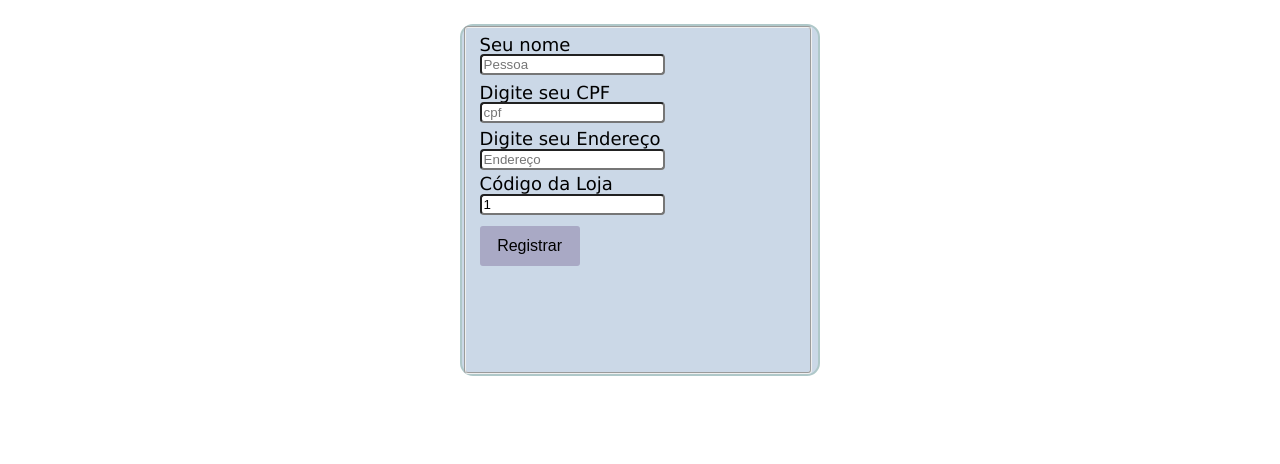
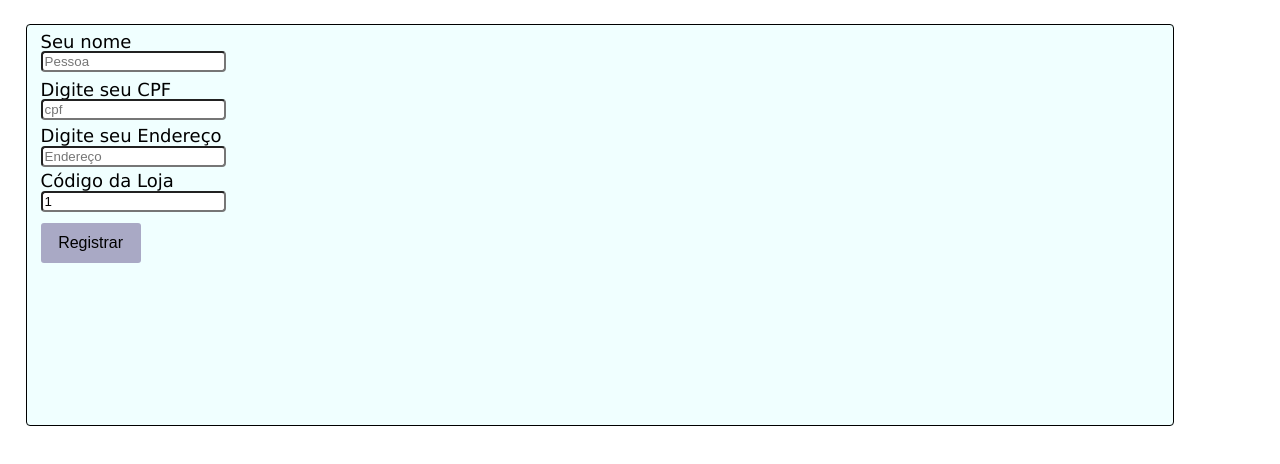
Before and after one commit to Ademir2021/app_manag_sales-js, a React (Create React App) app: page /form_person in a window 1280 px wide. Shown: the top 464 px of the page. Built offline with nearby package versions, Linux system fonts and the light colour scheme.

Commit message:
rename main.css for styles.css

```diff
--- a/src/components/persons/PersonForm.tsx
+++ b/src/components/persons/PersonForm.tsx
@@ -1,14 +1,13 @@
 import React from "react";
-import { Button } from "../users/UserButton";
 
-import "./main.css"
+import "./styles.css"
 
 export function PersonForm({ children, handleChange, handleSubmit, submit }: any) {
 
     return (
         <>
             <div className="main">
-                <main className="container">
+                <main className=''>
                 <fieldset className="fieldset">
                     <form className="f-form" onSubmit={handleSubmit}>
                         <label className="pers-name-label">Seu nome</label>
--- a/src/components/persons/PersonList.tsx
+++ b/src/components/persons/PersonList.tsx
@@ -1,5 +1,3 @@
-//import './index.css'
-
 export function PersonList(props: any) {
 
     return (
--- a/src/components/products/main.css
+++ b/src/components/persons/styles.css
@@ -2,12 +2,11 @@
     background-color: black;
     display: flex;
 }
-
 .fieldset{
     border-radius: var(--label-border-radius);
-    /* border: black solid 1px; */
+    border: black solid 1px;
     font-family: var(--label-font-family);
-    color: var(--label-color)
+    color: var(--label-color);
 }
 .main{
     padding: 16px;
@@ -17,35 +16,15 @@
     margin-right: auto;
     width: 90%;
     height: auto;
-    /* background-color: darkgray; */
+    /* background-color: rgb(197, 170, 170); */
     border-radius: var(--label-border-radius);
 }
-.container{
-    display:flex;
-    /* position: relative; */
-    /* padding: 3px; */
-    /* margin: auto; */
-    /* height: 6rem; */
-    /* width: auto; */
-    margin-left: auto;
-    margin-right: auto;
-    /* background: #e7e8ee; */
-    border-radius: var(--label-border-radius);
-    /* border: rgb(69, 69, 112) solid 1px; */
-}
 .f-form{
-    /* display: flex; */
     padding: 0px 0px 0px 0px;
     position:relative;
-    /* margin-left: auto; */
-    /* margin-right: auto; */
     width: 20rem;
-    /* border-radius: var(--label-border-radius); */
-    /* margin: auto; */
-    /* height: 0rem; */
-    /* border: gray solid 1px; */
 }
-.button-prod {
+.button-pers {
     position: absolute;
 	background-color: rgb(169, 169, 197);
     color: var(--label-color);
@@ -57,13 +36,13 @@
 	border: none;
 	transition: all 0.5s ease;
     left: 0.1rem;
-    top: 18.2rem;
+    top:12rem;
 }
-.button-prod:hover {
+.button-pers:hover {
     background-color: #444;
 	color: blue;
 }
-.prod-descr-label{
+.pers-name-label{
     position: absolute;
     left: 0.1rem;
     top: 0rem;
@@ -71,13 +50,13 @@
     font-size: var(--label-font-size);
     color: var(--label-color)
 }
-.prod-descr-input{
+.pers-name-input{
     position: absolute;
     left: 0.1rem;
     top: 1.3rem;
     border-radius: var(--label-border-radius);
 }
-.prod-val-max-label{
+.pers-cpf-label{
     position: absolute;
     left: 0.1rem;
     top: 3rem;
@@ -85,13 +64,13 @@
     font-size: var(--label-font-size);
     color: var(--label-color)
 }
-.prod-val-max-input{
+.pers-cpf-input{
     position: absolute;
     left: 0.1rem;
     top: 4.3rem;
     border-radius: var(--label-border-radius);
 }
-.prod-val-min-label{
+.pers-address-label{
     position: absolute;
     left: 0.1rem;
     top: 5.9rem;
@@ -99,13 +78,13 @@
     font-size: var(--label-font-size);
     color: var(--label-color)
 }
-.prod-val-min-input{
+.pers-address-input{
     position: absolute;
     left: 0.1rem;
     top: 7.2rem;
     border-radius: var(--label-border-radius);
 }
-.prod-brand-label{
+.pers-filial-label{
     position: absolute;
     left: 0.1rem;
     top: 8.7rem;
@@ -113,51 +92,9 @@
     font-size: var(--label-font-size);
     color: var(--label-color)
 }
-.prod-brand-input{
+.pers-filial-input{
     position: absolute;
     left: 0.1rem;
     top: 10rem;
     border-radius: var(--label-border-radius);
 }
-.prod-brand-label{
-    position: absolute;
-    left: 0.1rem;
-    top: 8.7rem;
-    font-family: var(--label-font-family);
-    font-size: var(--label-font-size);
-    color: var(--label-color)
-}
-.prod-brand-input{
-    position: absolute;
-    left: 0.1rem;
-    top: 10rem;
-    border-radius: var(--label-border-radius);
-}
-.prod-sector-label{
-    position: absolute;
-    left: 0.1rem;
-    top: 12rem;
-    font-family: var(--label-font-family);
-    font-size: var(--label-font-size);
-    color: var(--label-color)
-}
-.prod-sector-input{
-    position: absolute;
-    left: 0.1rem;
-    top: 13.2rem;
-    border-radius: var(--label-border-radius);
-}
-.prod-barcode-label{
-    position: absolute;
-    left: 0.1rem;
-    top: 15rem;
-    font-family: var(--label-font-family);
-    font-size: var(--label-font-size);
-    color: var(--label-color)
-}
-.prod-barcode-input{
-    position: absolute;
-    left: 0.1rem;
-    top: 16.3rem;
-    border-radius: var(--label-border-radius);
-}
--- a/src/components/products/ProductForm.tsx
+++ b/src/components/products/ProductForm.tsx
@@ -1,13 +1,12 @@
 import React from "react";
-import { Button } from "../users/UserButton";
 
-import "./main.css"
+import "./styles.css"
 
 export function ProductForm({ children, handleChange, handleSubmit, submit }: any) {
     return (
         <>
             <div className="main">
-                <main className="container">
+                <main className="">
                 <fieldset className="fieldset">
                     <form className="f-form" onSubmit={handleSubmit}>
                         <label className="prod-descr-label" >Descrição Produtos</label>
--- a/src/components/products/ProductList.tsx
+++ b/src/components/products/ProductList.tsx
@@ -1,7 +1,4 @@
-//import './index.css'
-
 export function ProductList(props: any) {
-
     return (
         <>
              <div style={{ color: "#00ff", fontSize: "12px", display: "inline" }} >
--- a/src/components/persons/main.css
+++ b/src/components/products/styles.css
@@ -2,10 +2,9 @@
     background-color: black;
     display: flex;
 }
-
 .fieldset{
     border-radius: var(--label-border-radius);
-    /* border: black solid 1px; */
+    border: black solid 1px;
     font-family: var(--label-font-family);
     color: var(--label-color)
 }
@@ -20,32 +19,12 @@
     /* background-color: darkgray; */
     border-radius: var(--label-border-radius);
 }
-.container{
-    display:flex;
-    /* position: relative; */
-    /* padding: 3px; */
-    /* margin: auto; */
-    /* height: 6rem; */
-    /* width: auto; */
-    margin-left: auto;
-    margin-right: auto;
-    /* background: #e7e8ee; */
-    border-radius: var(--label-border-radius);
-    /* border: rgb(69, 69, 112) solid 1px; */
-}
 .f-form{
-    /* display: flex; */
     padding: 0px 0px 0px 0px;
     position:relative;
-    /* margin-left: auto; */
-    /* margin-right: auto; */
     width: 20rem;
-    /* border-radius: var(--label-border-radius); */
-    /* margin: auto; */
-    /* height: 0rem; */
-    /* border: gray solid 1px; */
 }
-.button-pers {
+.button-prod {
     position: absolute;
 	background-color: rgb(169, 169, 197);
     color: var(--label-color);
@@ -57,13 +36,13 @@
 	border: none;
 	transition: all 0.5s ease;
     left: 0.1rem;
-    top:12rem;
+    top: 18.2rem;
 }
-.button-pers:hover {
+.button-prod:hover {
     background-color: #444;
 	color: blue;
 }
-.pers-name-label{
+.prod-descr-label{
     position: absolute;
     left: 0.1rem;
     top: 0rem;
@@ -71,13 +50,13 @@
     font-size: var(--label-font-size);
     color: var(--label-color)
 }
-.pers-name-input{
+.prod-descr-input{
     position: absolute;
     left: 0.1rem;
     top: 1.3rem;
     border-radius: var(--label-border-radius);
 }
-.pers-cpf-label{
+.prod-val-max-label{
     position: absolute;
     left: 0.1rem;
     top: 3rem;
@@ -85,13 +64,13 @@
     font-size: var(--label-font-size);
     color: var(--label-color)
 }
-.pers-cpf-input{
+.prod-val-max-input{
     position: absolute;
     left: 0.1rem;
     top: 4.3rem;
     border-radius: var(--label-border-radius);
 }
-.pers-address-label{
+.prod-val-min-label{
     position: absolute;
     left: 0.1rem;
     top: 5.9rem;
@@ -99,13 +78,13 @@
     font-size: var(--label-font-size);
     color: var(--label-color)
 }
-.pers-address-input{
+.prod-val-min-input{
     position: absolute;
     left: 0.1rem;
     top: 7.2rem;
     border-radius: var(--label-border-radius);
 }
-.pers-filial-label{
+.prod-brand-label{
     position: absolute;
     left: 0.1rem;
     top: 8.7rem;
@@ -113,9 +92,51 @@
     font-size: var(--label-font-size);
     color: var(--label-color)
 }
-.pers-filial-input{
+.prod-brand-input{
     position: absolute;
     left: 0.1rem;
     top: 10rem;
     border-radius: var(--label-border-radius);
 }
+.prod-brand-label{
+    position: absolute;
+    left: 0.1rem;
+    top: 8.7rem;
+    font-family: var(--label-font-family);
+    font-size: var(--label-font-size);
+    color: var(--label-color)
+}
+.prod-brand-input{
+    position: absolute;
+    left: 0.1rem;
+    top: 10rem;
+    border-radius: var(--label-border-radius);
+}
+.prod-sector-label{
+    position: absolute;
+    left: 0.1rem;
+    top: 12rem;
+    font-family: var(--label-font-family);
+    font-size: var(--label-font-size);
+    color: var(--label-color)
+}
+.prod-sector-input{
+    position: absolute;
+    left: 0.1rem;
+    top: 13.2rem;
+    border-radius: var(--label-border-radius);
+}
+.prod-barcode-label{
+    position: absolute;
+    left: 0.1rem;
+    top: 15rem;
+    font-family: var(--label-font-family);
+    font-size: var(--label-font-size);
+    color: var(--label-color)
+}
+.prod-barcode-input{
+    position: absolute;
+    left: 0.1rem;
+    top: 16.3rem;
+    border-radius: var(--label-border-radius);
+}
--- a/src/components/users/UserFormLogin.tsx
+++ b/src/components/users/UserFormLogin.tsx
@@ -2,12 +2,12 @@ import { Button } from './UserButton';
 import { Header } from './UserHeader';
 import { UserLink } from './UserLink';
 
-import './main.css';
+import './styles.css';
 
 export function UserFormLogin({ children, handleChange, handleSubmit }: any) {
     return (
         <>  <div className='main'>
-            <main className='container'>
+            <main className=''>
                 {/* <img src="img/secure.jpg" alt='Logo' /> */}
                 <fieldset className='fieldset'>
                     <Header name="Login Usuário" />
--- a/src/components/users/UserFormRegister.tsx
+++ b/src/components/users/UserFormRegister.tsx
@@ -2,14 +2,14 @@ import { Button } from './UserButton';
 import { Header } from './UserHeader';
 import { UserLink } from './UserLink';
 
- import './main.css';
+ import './styles.css';
 
 export function UserFormRegister({ children, handleChange, handleSubmit }: any) {
 
     return (
         <>
             < div className='main'>
-                <main className='container' >
+                <main className='' >
             {/* <img src="img/secure.jpg" alt='Logo' /> */}
                 <fieldset className='fieldset'>
                     <Header name="Registrar Usuário" />
--- a/src/components/users/UserFormUpdate.tsx
+++ b/src/components/users/UserFormUpdate.tsx
@@ -1,12 +1,12 @@
 import React from "react"
 
-import './UserFormUpdate.css'
+import './styles.css'
 
 export function UserFormUptdate({ handleChange, children, handleSubmit, handleUpdate, handleDelete, handleIncrement, handleDecrement, submit }: any) {
     return (
         <>
-            <div className="main">
-                <div className="container">
+            <div className="">
+                <div className="container-update">
                     <div className="text-reader">Manutenção dos Usuários de Login !!</div>
                     <div className="foto-user" />
 
--- a/src/components/users/UserList.tsx
+++ b/src/components/users/UserList.tsx
@@ -16,7 +16,7 @@ const ListUSers: React.FC<any> = (
                         <strong className="list_create">Criado: </strong><strong>{created_at}</strong><br />
                         <strong className="list_name">Nome Completo: </strong><strong>{name}</strong><br />
                         <strong className="list_email">Email: </strong><strong>{username}</strong><br />
-                        <strong className="list_password">Senha: </strong><strong>{password}</strong><br />
+                        {/* <strong className="list_password">Senha: </strong><strong>{password}</strong><br /> */}
                         <button className="btn_update">{update}</button>
                     </div>
                 </div>
--- a/src/components/users/main.css
+++ /dev/null
@@ -1,170 +0,0 @@
-:root{
-    --label-font-family: 'Lucida Sans', 'Lucida Sans Regular', 'Lucida Grande', 'Lucida Sans Unicode', Geneva, Verdana, sans-serif;
-    --label-font-size: 18px;
-   --label-color:black;
-    --label-border-radius:4px;
-}
-
-.fieldset{
-    border-radius: var(--label-border-radius);
-    /* border: black solid 1px; */
-    font-family: var(--label-font-family);
-    color: var(--label-color)
-}
-.main{
-    padding: 16px;
-    margin: 0;
-    position: absolute;
-    margin-left: auto;
-    margin-right: auto;
-    width: 90%;
-    height: auto;
-    /* background-color: darkgray; */
-    border-radius: var(--label-border-radius);
-}
-.container{
-    display:flex;
-    /* position: relative; */
-    /* padding: 3px; */
-    /* margin: auto; */
-    /* height: 6rem; */
-    /* width: auto; */
-    margin-left: auto;
-    margin-right: auto;
-    /* background: #e7e8ee; */
-    border-radius: var(--label-border-radius);
-    /* border: rgb(69, 69, 112) solid 1px; */
-}
-.f-form{
-    /* display: flex; */
-    padding: 0px 0px 0px 0px;
-    position:relative;
-    /* margin-left: auto; */
-    /* margin-right: auto; */
-    width: 20rem;
-    /* border-radius: var(--label-border-radius); */
-    /* margin: auto; */
-    /* height: 0rem; */
-    /* border: gray solid 1px; */
-}
-.email-label{
-    position: absolute;
-    left: 0.1rem;
-    top: 0rem;
-    font-family: var(--label-font-family);
-    font-size: var(--label-font-size);
-    color: var(--label-color)
-}
-.email-input{
-    position: absolute;
-    left: 0.1rem;
-    top: 1.3rem;
-    border-radius: var(--label-border-radius);
-}
-.pass-label{
-    position: absolute;
-    left: 0rem;
-    top: 4rem;
-    font-family: var(--label-font-family);
-    font-size: var(--label-font-size);
-    color: var(--label-color)
-}
-.pass-input{
-    position: absolute;
-    left: 0.1rem;
-    top: 5.3rem;
-    border-radius: var(--label-border-radius);
-}
-.reg-name-label{
-    position: absolute;
-    left: 0.1rem;
-    top: 0rem;
-    font-family: var(--label-font-family);
-    font-size: var(--label-font-size);
-    color: var(--label-color)
-}
-.reg-name-input{
-    position: absolute;
-    left: 0.1rem;
-    top: 1.3rem;
-    border-radius: var(--label-border-radius);
-}
-.reg-email-label{
-    position: absolute;
-    left: 0.1rem;
-    top: 3rem;
-    font-family: var(--label-font-family);
-    font-size: var(--label-font-size);
-    color: var(--label-color)
-}
-.reg-email-input{
-    position: absolute;
-    left: 0.1rem;
-    top: 4.3rem;
-    border-radius: var(--label-border-radius);
-}
-.reg-pass-label{
-    position: absolute;
-    left: 0.1rem;
-    top: 5.9rem;
-    font-family: var(--label-font-family);
-    font-size: var(--label-font-size);
-    color: var(--label-color)
-}
-.reg-pass-input{
-    position: absolute;
-    left: 0.1rem;
-    top: 7.2rem;
-    border-radius: var(--label-border-radius);
-}
-.reg-pass-repeat-label{
-    position: absolute;
-    left: 0.1rem;
-    top: 8.7rem;
-    font-family: var(--label-font-family);
-    font-size: var(--label-font-size);
-    color: var(--label-color)
-}
-.reg-pass-repeat-input{
-    position: absolute;
-    left: 0.1rem;
-    top: 10rem;
-    border-radius: var(--label-border-radius);
-}
-.button-login {
-    position: absolute;
-	background-color: rgb(169, 169, 197);
-    color: var(--label-color);
-	height: 40px;
-	border-radius: 3px;
-	width: 100px;
-	font-size: 16px;
-	cursor: pointer;
-	border: none;
-	transition: all 0.5s ease;
-    left: 0.1rem;
-    top: 12rem;
-}
-.button-login:hover {
-    background-color: #444;
-	color: blue;
-}
-.login-text{
-    position: absolute;
-    left: 0.1rem;
-    top: 15.6rem;
-    cursor: pointer;
-    text-decoration: none;
-    font-family: var(--label-font-family);
-    font-size: var(--label-font-size);
-    color: var(--label-color)
-}
-.login-company{
-    position: absolute;
-    text-decoration: none;
-    left: 8rem;
-    top: 13rem;
-    font-family: var(--label-font-family);
-    font-size: var(--label-font-size);
-    color: var(--label-color)
-}
--- a/src/components/users/UserFormUpdate.css
+++ b/src/components/users/styles.css
@@ -1,4 +1,10 @@
-:root {
+:root{ /* users*/
+    --label-font-family: 'Lucida Sans', 'Lucida Sans Regular', 'Lucida Grande', 'Lucida Sans Unicode', Geneva, Verdana, sans-serif;
+    --label-font-size: 18px;
+    --label-color:black;
+    --label-border-radius:4px;
+}
+:root { /* update e list-update*/
     --main-bg-color: rgb(15, 14, 117);
     --main-font-size: 15px;
     --main-font-family: Arial, Helvetica, sans-serif;
@@ -11,16 +17,150 @@
     --input-border-radius: 6px;
     --main-border-radius: 13px;
 }
-.main {
-    /* padding: 2rem; */
-    position: relative;
-    height: auto;
-    /* background: #cfd1db; */
-    width: 86%;
+.fieldset{
+    border-radius: var(--label-border-radius);
+    font-family: var(--label-font-family);
+    background-color:azure;
+    height: 24rem;
+}
+.main{
+    padding: 16px;
+    margin: 0;
+    position: absolute;
     margin-left: auto;
     margin-right: auto;
+    width: 90%;
+    height: auto;
+    border-radius: var(--label-border-radius);
+    /* background-color:rgb(243, 238, 238); */
 }
-.container {
+.f-form{
+    padding: 0px 0px 0px 0px;
+    position:relative;
+    width: 23rem;
+    height: auto;
+}
+.email-label{
+    position: absolute;
+    left: 0.1rem;
+    top: 0rem;
+    font-family: var(--label-font-family);
+    font-size: var(--label-font-size);
+    color: var(--label-color)
+}
+.email-input{
+    position: absolute;
+    left: 0.1rem;
+    top: 1.3rem;
+    border-radius: var(--label-border-radius);
+}
+.pass-label{
+    position: absolute;
+    left: 0rem;
+    top: 4rem;
+    font-family: var(--label-font-family);
+    font-size: var(--label-font-size);
+    color: var(--label-color)
+}
+.pass-input{
+    position: absolute;
+    left: 0.1rem;
+    top: 5.3rem;
+    border-radius: var(--label-border-radius);
+}
+.reg-name-label{
+    position: absolute;
+    left: 0.1rem;
+    top: 0rem;
+    font-family: var(--label-font-family);
+    font-size: var(--label-font-size);
+    color: var(--label-color)
+}
+.reg-name-input{
+    position: absolute;
+    left: 0.1rem;
+    top: 1.3rem;
+    border-radius: var(--label-border-radius);
+}
+.reg-email-label{
+    position: absolute;
+    left: 0.1rem;
+    top: 3rem;
+    font-family: var(--label-font-family);
+    font-size: var(--label-font-size);
+    color: var(--label-color)
+}
+.reg-email-input{
+    position: absolute;
+    left: 0.1rem;
+    top: 4.3rem;
+    border-radius: var(--label-border-radius);
+}
+.reg-pass-label{
+    position: absolute;
+    left: 0.1rem;
+    top: 5.9rem;
+    font-family: var(--label-font-family);
+    font-size: var(--label-font-size);
+    color: var(--label-color)
+}
+.reg-pass-input{
+    position: absolute;
+    left: 0.1rem;
+    top: 7.2rem;
+    border-radius: var(--label-border-radius);
+}
+.reg-pass-repeat-label{
+    position: absolute;
+    left: 0.1rem;
+    top: 8.7rem;
+    font-family: var(--label-font-family);
+    font-size: var(--label-font-size);
+    color: var(--label-color)
+}
+.reg-pass-repeat-input{
+    position: absolute;
+    left: 0.1rem;
+    top: 10rem;
+    border-radius: var(--label-border-radius);
+}
+.button-login {
+    position: absolute;
+	background-color: rgb(169, 169, 197);
+    color: var(--label-color);
+	height: 40px;
+	border-radius: 3px;
+	width: 100px;
+	font-size: 16px;
+	cursor: pointer;
+	border: none;
+	transition: all 0.5s ease;
+    left: 0.1rem;
+    top: 12rem;
+}
+.button-login:hover {
+    background-color: #444;
+	color: blue;
+}
+.login-text{
+    position: absolute;
+    left: 0.1rem;
+    top: 15.6rem;
+    cursor: pointer;
+    text-decoration:none;
+    font-family: var(--label-font-family);
+    font-size: var(--label-font-size);
+    color: var(--label-color)
+}
+.login-company{
+    position: absolute;
+    left: 8rem;
+    top: 13rem;
+    font-family: var(--label-font-family);
+    font-size: var(--label-font-size);
+    color: var(--label-color)
+}
+.container-update {
     box-sizing: border-box;
     position: relative;
     height: 22rem;
@@ -51,7 +191,6 @@
     color: var(--reader-bg-color);
 }
 .foto-user {
-    /* display: flex; */
     padding: 2px 2px 2px 2px;
     position: absolute;
     width: 5.5rem;
@@ -59,7 +198,6 @@
     left: 1rem;
     top: 5rem;
     border-radius: var(--main-border-radius);
-    /* border: blue solid 1px; */
     background: url('../../../public/img/avatar.png');
 }
 .text-id {
@@ -71,9 +209,6 @@
     font-size: var(--reader-font-size);
     font-family: var(--reader-font-family);
     color: var(--reader-bg-color);
-    /* font-size: 16px; */
-    /* line-height: 29px; */
-    /* color: #000000; */
 }
 .text-user {
     position: absolute;
@@ -84,9 +219,6 @@
     font-size: var(--reader-font-size);
     font-family: var(--reader-font-family);
     color: var(--reader-bg-color);
-    /* font-size: 16px; */
-    /* line-height: 29px; */
-    /* color: #000000; */
 }
 .text-email {
     position: absolute;
@@ -97,9 +229,6 @@
     font-size: var(--reader-font-size);
     font-family: var(--reader-font-family);
     color: var(--reader-bg-color);
-    /* font-size: 16px; */
-    /* line-height: 29px; */
-    /* color: #000000; */
 }
 .in-id {
     position: absolute;
@@ -108,7 +237,6 @@
     left: 8rem;
     top: 6.2rem;
     border:none;
-    /* border: blue solid 1px; */
     border-radius: var(--input-border-radius);
 
 }
@@ -119,7 +247,6 @@
     left: 8rem;
     top: 9.7rem;
     border: none;
-    /* border: blue solid 1px; */
     border-radius: var(--input-border-radius);
 }
 .in-email {
@@ -129,7 +256,6 @@
     left: 8rem;
     top: 13.6rem;
     border: none;
-    /* border: blue solid 1px; */
     border-radius: 3px;
     border-radius: var(--input-border-radius);
 }
@@ -142,7 +268,6 @@
     font-weight: 1px;
     font-size: 14px;
     line-height: 1px;
-    /* color: #000000; */
     border: none;
     cursor: pointer;
     border-radius: var(--input-border-radius);
@@ -156,7 +281,6 @@
     font-weight: 1px;
     font-size: 14px;
     line-height: 1px;
-    /* color: #000000; */
     border: none;
     cursor: pointer;
     border-radius: var(--input-border-radius);
@@ -167,7 +291,6 @@
     height: 2.2rem;
     left: 8rem;
     top: 16rem;
-    /* border: blue solid 1px; */
     border-radius: 6px;
     background: url('../../../public/img/register.png');
     border: none;
@@ -179,7 +302,6 @@
     height: 2.2rem;
     left: 13.4rem;
     top: 16rem;
-    /* border: blue solid 1px; */
     border-radius: 6px;
     background: url('../../../public/img/update.png');
     border: none;
@@ -191,7 +313,6 @@
     height: 2.2rem;
     left: 19rem;
     top: 16rem;
-    /* border: blue solid 1px; */
     border-radius: 6px;
     background: url('../../../public/img/delete.png');
     border: none;
@@ -199,9 +320,9 @@
 }
 .update_list {
     padding: 9px;
-    color: blue;
-    font-family: 'Courier New', Courier, monospace;
-    font-size: 14px;
+    color: rgb(4, 13, 41);
+    font-family:'Trebuchet MS', 'Lucida Sans Unicode', 'Lucida Grande', 'Lucida Sans', Arial, sans-serif;
+    font-size: 12px;
 }
 .list_id {
     padding: var(--main-padding);
@@ -222,6 +343,7 @@
     font-family: var(--main-font-family);
 }
 .list_email {
+    padding: var(--main-padding);
     color: var(--main-bg-color);
     font-size: var(--main-font-size);
     font-family: var(--main-font-family);
@@ -237,11 +359,6 @@
     font-family: var(--main-font-family);
     text-decoration: var(--main-text-decoration);
     font-size: var(--main-font-size);
-    position: relative;
-    width: auto;
-    height: auto;
-    left: auto;
-    top: auto;
-    top: auto;
     border-radius: var(--input-border-radius);
+    border:none;
 }
```
